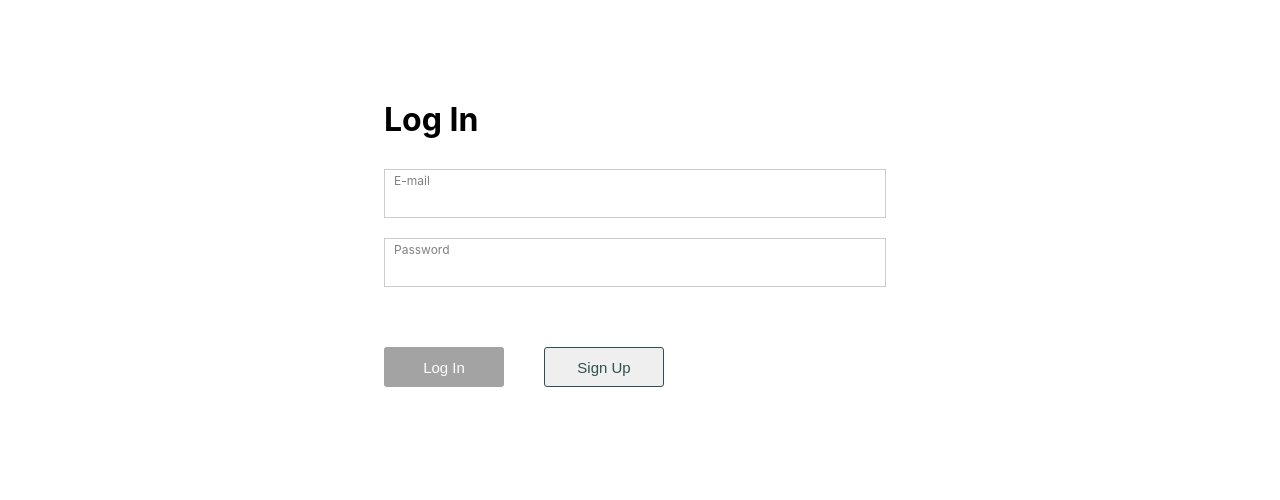
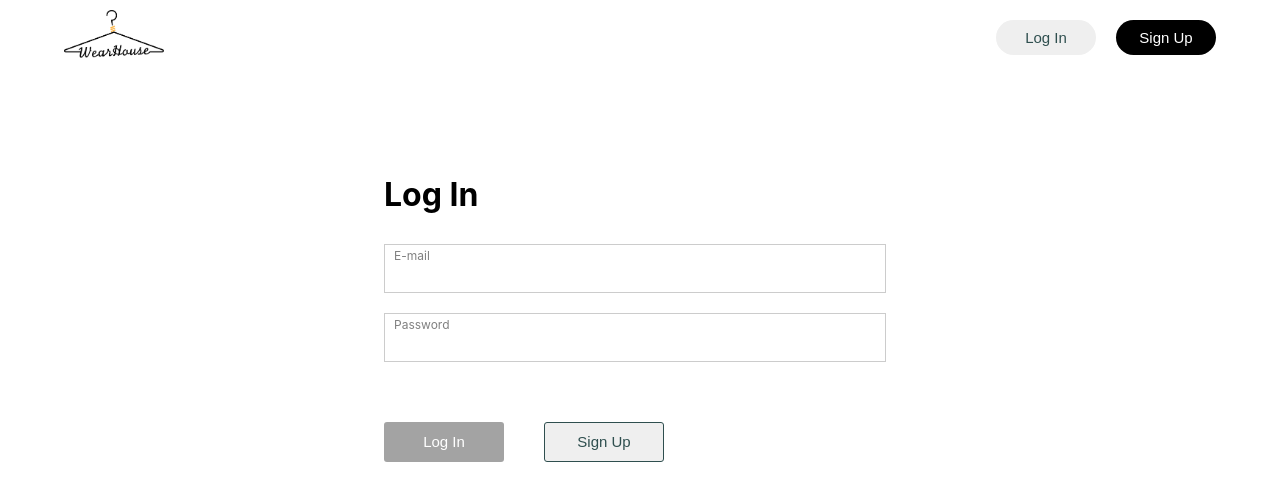
Before and after one commit to swsnu/swpp2019-team5, a React (Create React App) app in the folder front-end/wearhouse/: page /login in a window 1280 px wide. Shown: the top 500 px of the page. Built offline with nearby package versions, Linux system fonts and the light colour scheme.

Commit message:
:lipstick: Add Header component to login/signin pages

```diff
--- a/front-end/wearhouse/src/Containers/Auth/Login/Login.js
+++ b/front-end/wearhouse/src/Containers/Auth/Login/Login.js
@@ -2,6 +2,7 @@ import React, { Component } from "react";
 import { connect } from "react-redux";
 import * as actionCreators from "../../../store/actions/index";
 
+import Header from "../../Header/Header";
 import "./Login.scss";
 
 class Login extends Component {
@@ -21,6 +22,8 @@ class Login extends Component {
         let active = this.state.email !== "" && this.state.password !== "";
         return (
             <div id="login">
+                <Header />
+                <div id="login-container">
                     <h1>Log In</h1>
                     <form id="login-form">
                         <label>E-mail</label>
@@ -49,9 +52,13 @@ class Login extends Component {
                     >
                         Log In
                     </button>
-                <button id="signup-button" onClick={() => this.onClickSignUp()}>
+                    <button
+                        id="signup-button"
+                        onClick={() => this.onClickSignUp()}
+                    >
                         Sign Up
                     </button>
+                </div>
             </div>
         );
     }
--- a/front-end/wearhouse/src/Containers/Auth/Login/Login.scss
+++ b/front-end/wearhouse/src/Containers/Auth/Login/Login.scss
@@ -1,4 +1,4 @@
-#login {
+#login-container {
     width: 40%;
     margin: 100px auto;
     #login-form {
--- a/front-end/wearhouse/src/Containers/Auth/Signup/Signup.js
+++ b/front-end/wearhouse/src/Containers/Auth/Signup/Signup.js
@@ -2,6 +2,7 @@ import React, { Component } from "react";
 import { connect } from "react-redux";
 import * as actionCreators from "../../../store/actions/index";
 
+import Header from "../../Header/Header";
 import "./Signup.scss";
 
 class Signup extends Component {
@@ -19,6 +20,8 @@ class Signup extends Component {
         let active = pwMatch && validEmail && this.state.password !== "";
         return (
             <div id="signup">
+                <Header />
+                <div id="signup-container">
                     <h1>Sign Up</h1>
                     <form id="signup-form">
                         <label>E-mail</label>
@@ -42,7 +45,9 @@ class Signup extends Component {
                         <label>Password Confirmation</label>
                         <input
                             onChange={e => {
-                            this.setState({ passwordConfirm: e.target.value });
+                                this.setState({
+                                    passwordConfirm: e.target.value,
+                                });
                             }}
                             type="password"
                             name="password-confirm"
@@ -50,7 +55,10 @@ class Signup extends Component {
                         ></input>
                         <div id="error-container">
                             {!validEmail && this.state.email !== "" && (
-                            <div className="signup-error" id="email-invalid">
+                                <div
+                                    className="signup-error"
+                                    id="email-invalid"
+                                >
                                     Must enter a valid email address
                                 </div>
                             )}
@@ -72,6 +80,7 @@ class Signup extends Component {
                         </button>
                     </form>
                 </div>
+            </div>
         );
     }
 }
--- a/front-end/wearhouse/src/Containers/Auth/Signup/Signup.scss
+++ b/front-end/wearhouse/src/Containers/Auth/Signup/Signup.scss
@@ -1,4 +1,4 @@
-#signup {
+#signup-container {
     width: 40%;
     margin: 100px auto;
     #signup-form {
```
Lines whose indentation alone changed are shown as unchanged.
